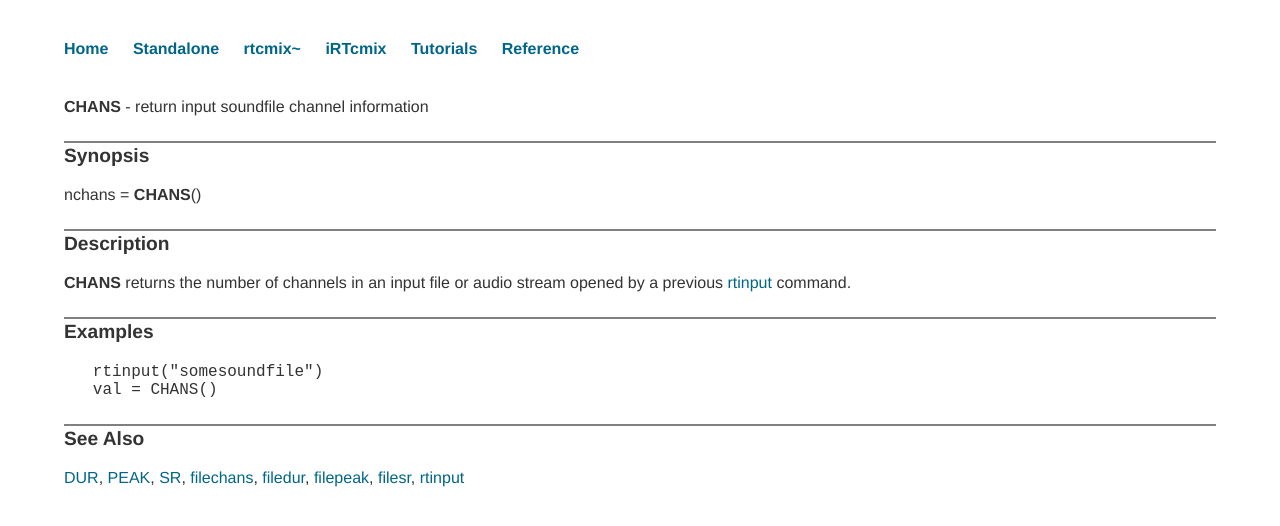
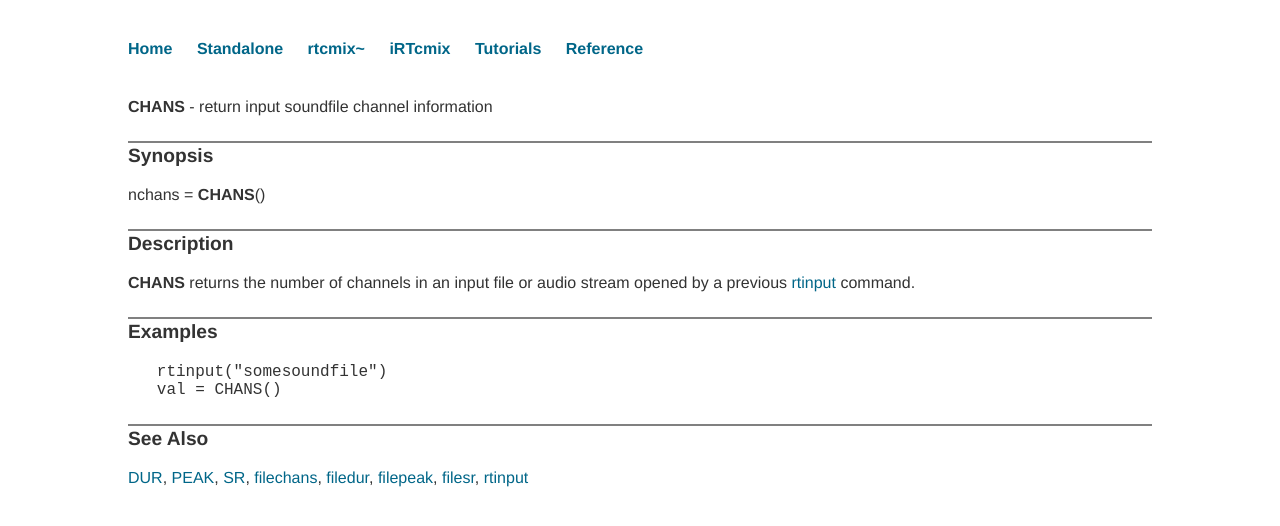
Before and after one commit to RTcmix/rtcmix.github.io, a Jekyll site: the page built from reference/scorefile/CHANS.md, in a window 1280 px wide. Shown: the top 526 px of the page. Built offline with Jekyll 4.4.1, drawn with Linux system fonts in a browser that asks for light colours.

Commit message:
format tests

```diff
--- a/css/ref.css
+++ b/css/ref.css
@@ -3,7 +3,7 @@ body {
 	font-size: 16px;
 	color: #333;
 	margin: 40px auto;
-	width: 90%;
+	width: 80%;
 }
 
 nav ul, footer ul {
@@ -37,7 +37,11 @@ h1 {
 	margin-bottom: 0;
 }
 
-/* headings via pandoc */
+h2 {
+	font-size: 1.8em;
+	margin-bottom: 0;
+}
+
 h3 {
 	font-size: 1.2em;
 	margin-top: 2px;
```
